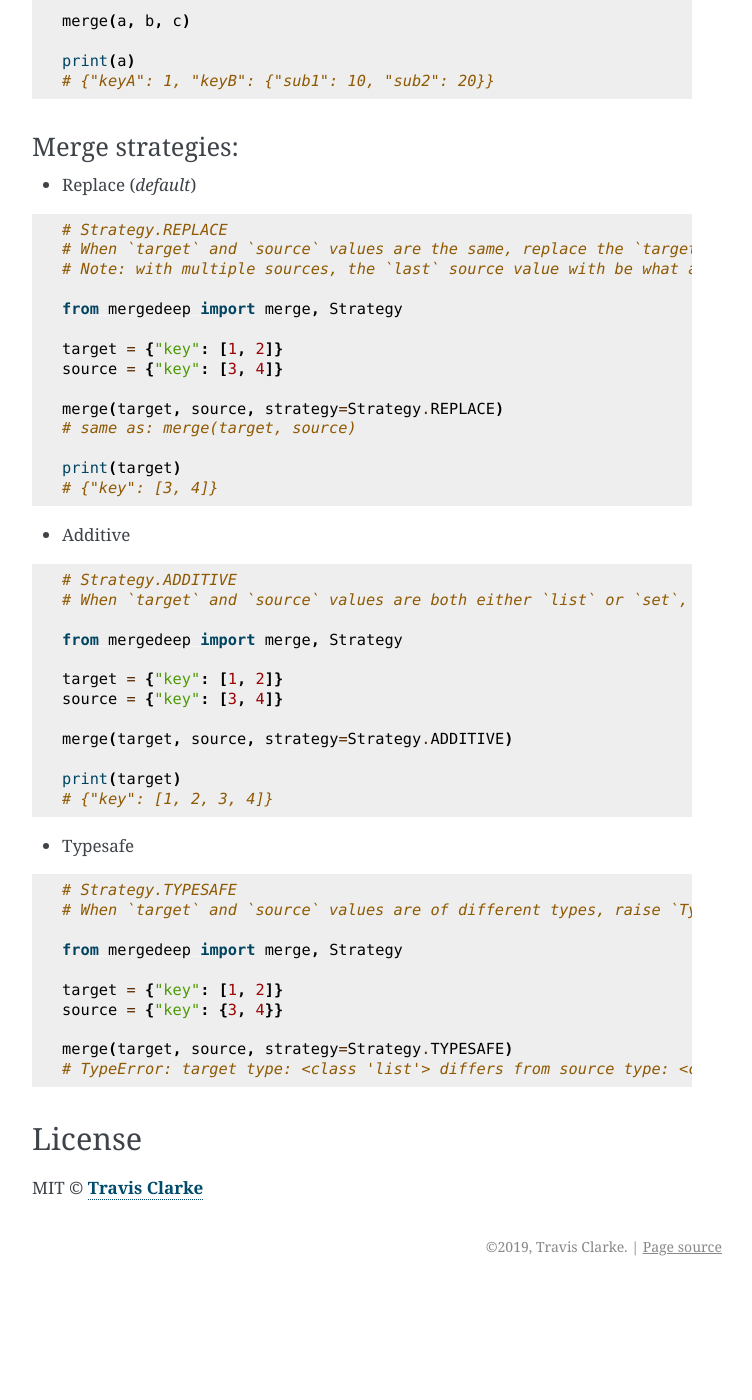
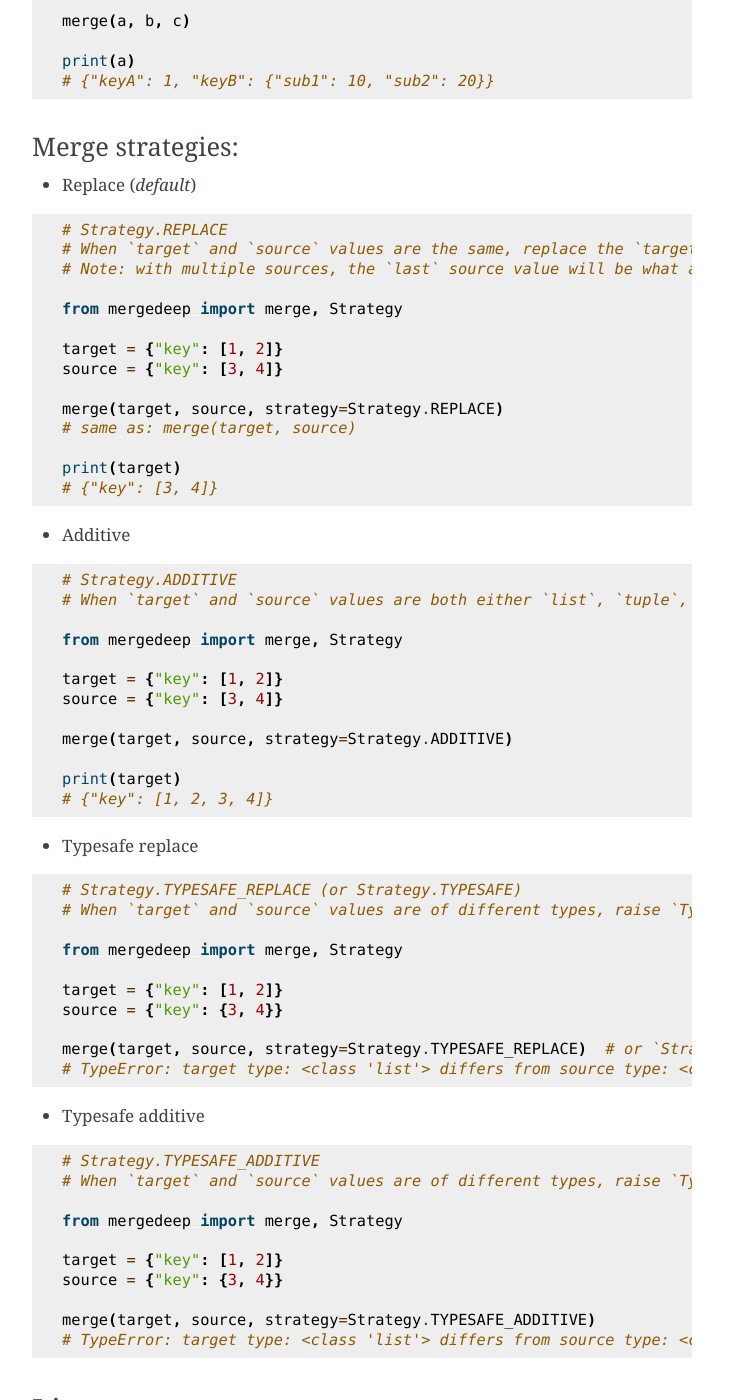
Before and after one commit to clarketm/mergedeep, a Sphinx documentation site: the page built from docs/source/index.md, in a window 1280 px wide and 1400 px high, scrolled down 898 px. Shown: the whole window, without its empty margins (388-1140 px from the left). Built offline with Sphinx 7.4.7, drawn with Linux system fonts in a browser that asks for light colours; before the commit the page ends 2184 px from its top, so only the background shows below that; some of the changed text lies outside the part shown.

Commit message:
v1.2.0 - support both TYPESAFE_REPLACE and TYPESAFE_ADDITIVE merge strategies, fix #1

````diff
--- a/docs/source/index.md
+++ b/docs/source/index.md
@@ -37,7 +37,7 @@ merge(target: Map[KT, VT], *sources: Map[KT, VT], strategy: Strategy = Strategy.
 
 Deep merge without mutating the source dicts.
 
-```python
+```python3
 from mergedeep import merge
 
 a = {"keyA": 1}
@@ -51,7 +51,7 @@ print(merged)
 ```
 
 Deep merge into an existing dict.
-```python
+```python3
 from mergedeep import merge
 
 a = {"keyA": 1}
@@ -66,10 +66,10 @@ print(a)
 
 ### Merge strategies:
 * Replace (*default*)
-```python
+```python3
 # Strategy.REPLACE
 # When `target` and `source` values are the same, replace the `target` value with one from `source` (default).
-# Note: with multiple sources, the `last` source value with be what appears in the merged result.
+# Note: with multiple sources, the `last` source value will be what appears in the merged result.
 
 from mergedeep import merge, Strategy
 
@@ -84,9 +84,9 @@ print(target)
 ```
 
 * Additive
-```python
+```python3
 # Strategy.ADDITIVE
-# When `target` and `source` values are both either `list` or `set`, extend/update `target` with values from `source` collection.
+# When `target` and `source` values are both either `list`, `tuple`, or `set`, extend/update `target` with values from `source` collection.
 
 from mergedeep import merge, Strategy
 
@@ -99,17 +99,31 @@ print(target)
 # {"key": [1, 2, 3, 4]}
 ```
 
-* Typesafe
-```python
-# Strategy.TYPESAFE
-# When `target` and `source` values are of different types, raise `TypeError`.
+* Typesafe replace
+```python3
+# Strategy.TYPESAFE_REPLACE (or Strategy.TYPESAFE)
+# When `target` and `source` values are of different types, raise `TypeError`. Otherwise, perform a `REPLACE` merge.
 
 from mergedeep import merge, Strategy
 
 target = {"key": [1, 2]}
 source = {"key": {3, 4}}
 
-merge(target, source, strategy=Strategy.TYPESAFE)
+merge(target, source, strategy=Strategy.TYPESAFE_REPLACE)  # or `Strategy.TYPESAFE`
+# TypeError: target type: <class 'list'> differs from source type: <class 'set'> for key: "key"
+```
+
+* Typesafe additive
+```python3
+# Strategy.TYPESAFE_ADDITIVE
+# When `target` and `source` values are of different types, raise `TypeError`. Otherwise, perform a `ADDITIVE` merge.
+
+from mergedeep import merge, Strategy
+
+target = {"key": [1, 2]}
+source = {"key": {3, 4}}
+
+merge(target, source, strategy=Strategy.TYPESAFE_ADDITIVE)
 # TypeError: target type: <class 'list'> differs from source type: <class 'set'> for key: "key"
 ```
 
--- a/mergedeep/__init__.py
+++ b/mergedeep/__init__.py
@@ -1,4 +1,4 @@
-__version__ = "1.1.1"
+__version__ = "1.2.0"
 
 from mergedeep.mergedeep import merge, Strategy
 
````
Also changed, not shown: README.md (+23 -9 lines), 2 other files.
